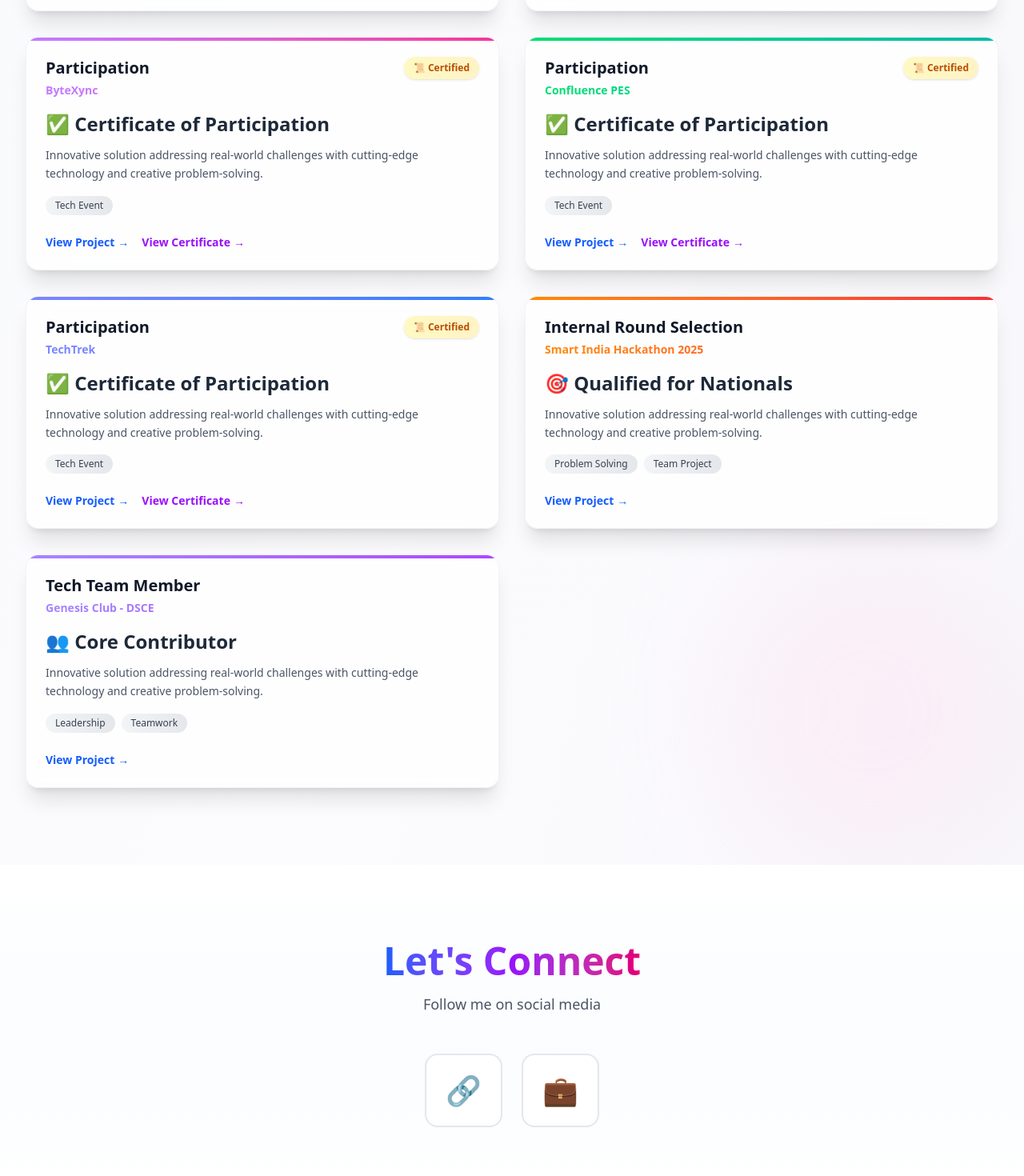
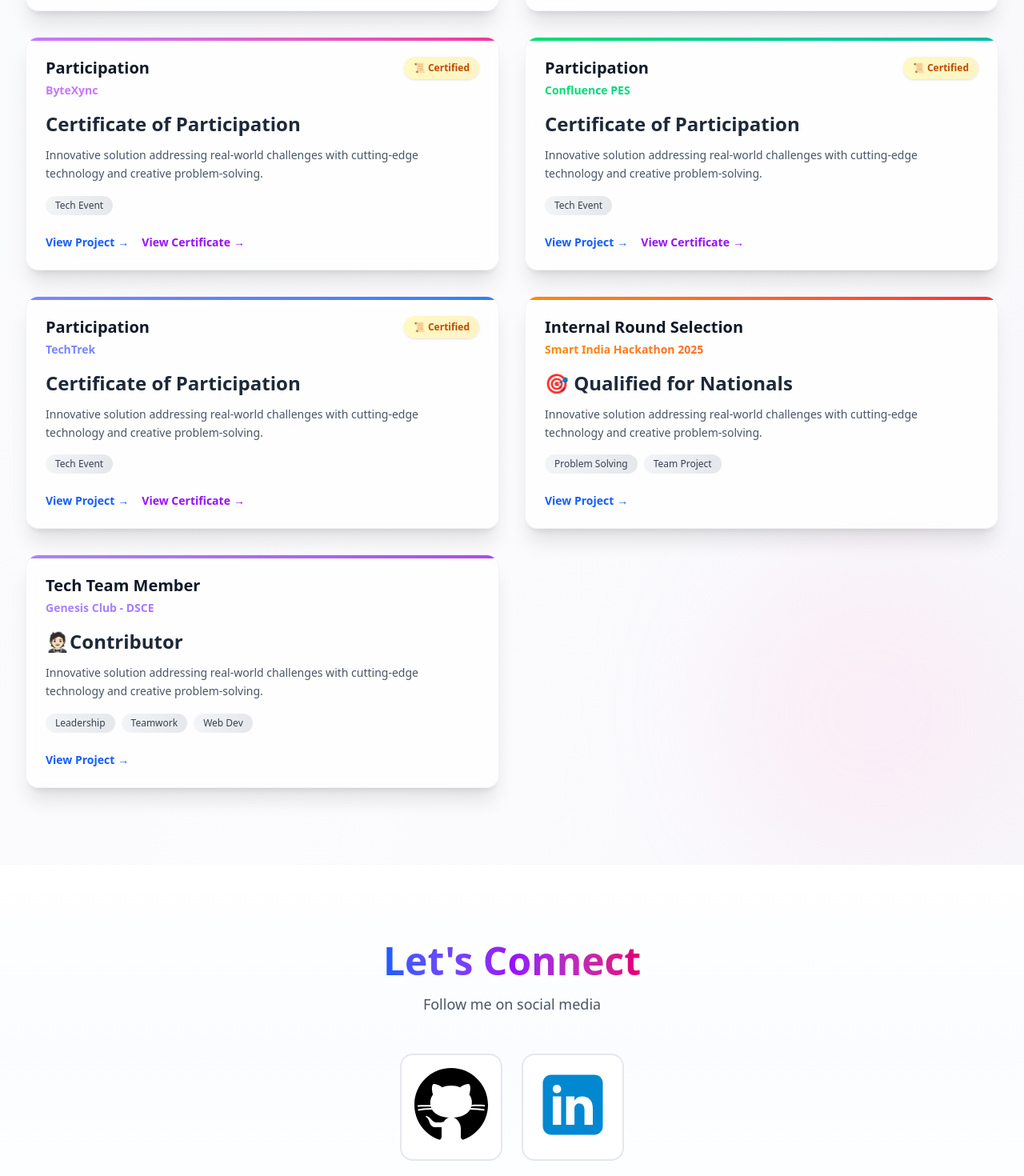
Before and after one commit to anshu2k24/Anshuman-Pati-portfolio, a Next.js app: page / in a window 1280 px wide. Shown: the part 3500-4970 px from the top of the page at 80% size. Built offline with nearby package versions, Linux system fonts and the light colour scheme.

Commit message:
updated icons, ssocial links

```diff
--- a/app/components/Hackathons.jsx
+++ b/app/components/Hackathons.jsx
@@ -3,12 +3,12 @@
 export default function Hackathons() {
   const hackathons = [
     { event: "MakerBlitz Hackathon", project: "EcoAi", achievement: "🥇 Appreciation Prize", tech: ["AI/ML", "Sustainability"], certificate: true, color: "from-yellow-400 to-orange-500" },
-    { event: "CypherQuest", project: "Participation", achievement: "✅ Certificate of Participation", tech: ["Tech Event"], certificate: true, color: "from-blue-400 to-cyan-500" },
-    { event: "ByteXync", project: "Participation", achievement: "✅ Certificate of Participation", tech: ["Tech Event"], certificate: true, color: "from-purple-400 to-pink-500" },
-    { event: "Confluence PES", project: "Participation", achievement: "✅ Certificate of Participation", tech: ["Tech Event"], certificate: true, color: "from-green-400 to-teal-500" },
-    { event: "TechTrek", project: "Participation", achievement: "✅ Certificate of Participation", tech: ["Tech Event"], certificate: true, color: "from-indigo-400 to-blue-500" },
+    { event: "CypherQuest", project: "Participation", achievement: "Certificate of Participation", tech: ["Tech Event"], certificate: true, color: "from-blue-400 to-cyan-500" },
+    { event: "ByteXync", project: "Participation", achievement: "Certificate of Participation", tech: ["Tech Event"], certificate: true, color: "from-purple-400 to-pink-500" },
+    { event: "Confluence PES", project: "Participation", achievement: "Certificate of Participation", tech: ["Tech Event"], certificate: true, color: "from-green-400 to-teal-500" },
+    { event: "TechTrek", project: "Participation", achievement: "Certificate of Participation", tech: ["Tech Event"], certificate: true, color: "from-indigo-400 to-blue-500" },
     { event: "Smart India Hackathon 2025", project: "Internal Round Selection", achievement: "🎯 Qualified for Nationals", tech: ["Problem Solving", "Team Project"], certificate: false, color: "from-orange-400 to-red-500" },
-    { event: "Genesis Club - DSCE", project: "Tech Team Member", achievement: "👥 Core Contributor", tech: ["Leadership", "Teamwork"], certificate: false, color: "from-violet-400 to-purple-500" },
+    { event: "Genesis Club - DSCE", project: "Tech Team Member", achievement: "🤵🏻Contributor", tech: ["Leadership", "Teamwork", "Web Dev"], certificate: false, color: "from-violet-400 to-purple-500" },
   ];
 
   return (
--- a/app/components/Socials.jsx
+++ b/app/components/Socials.jsx
@@ -2,8 +2,49 @@
 
 export default function Socials() {
   const socials = [
-    { name: "GitHub", icon: "🔗", url: "https://github.com/anshu2k24", color: "hover:bg-gray-800 hover:text-white", gradient: "from-gray-700 to-gray-900" },
-    { name: "LinkedIn", icon: "💼", url: "https://www.linkedin.com/in/anshuman-pati-5575bb34a/", color: "hover:bg-blue-600 hover:text-white", gradient: "from-blue-500 to-blue-700" }
+    {
+      name: "GitHub",
+      icon: (
+        <svg
+          xmlns="http://www.w3.org/2000/svg"
+          x="0px"
+          y="0px"
+          width="100"
+          height="100"
+          viewBox="0 0 50 50"
+        >
+          <path d="M17.791,46.836C18.502,46.53,19,45.823,19,45v-5.4c0-0.197,0.016-0.402,0.041-0.61C19.027,38.994,19.014,38.997,19,39 c0,0-3,0-3.6,0c-1.5,0-2.8-0.6-3.4-1.8c-0.7-1.3-1-3.5-2.8-4.7C8.9,32.3,9.1,32,9.7,32c0.6,0.1,1.9,0.9,2.7,2c0.9,1.1,1.8,2,3.4,2 c2.487,0,3.82-0.125,4.622-0.555C21.356,34.056,22.649,33,24,33v-0.025c-5.668-0.182-9.289-2.066-10.975-4.975 c-3.665,0.042-6.856,0.405-8.677,0.707c-0.058-0.327-0.108-0.656-0.151-0.987c1.797-0.296,4.843-0.647,8.345-0.714 c-0.112-0.276-0.209-0.559-0.291-0.849c-3.511-0.178-6.541-0.039-8.187,0.097c-0.02-0.332-0.047-0.663-0.051-0.999 c1.649-0.135,4.597-0.27,8.018-0.111c-0.079-0.5-0.13-1.011-0.13-1.543c0-1.7,0.6-3.5,1.7-5c-0.5-1.7-1.2-5.3,0.2-6.6 c2.7,0,4.6,1.3,5.5,2.1C21,13.4,22.9,13,25,13s4,0.4,5.6,1.1c0.9-0.8,2.8-2.1,5.5-2.1c1.5,1.4,0.7,5,0.2,6.6c1.1,1.5,1.7,3.2,1.6,5 c0,0.484-0.045,0.951-0.11,1.409c3.499-0.172,6.527-0.034,8.204,0.102c-0.002,0.337-0.033,0.666-0.051,0.999 c-1.671-0.138-4.775-0.28-8.359-0.089c-0.089,0.336-0.197,0.663-0.325,0.98c3.546,0.046,6.665,0.389,8.548,0.689 c-0.043,0.332-0.093,0.661-0.151,0.987c-1.912-0.306-5.171-0.664-8.879-0.682C35.112,30.873,31.557,32.75,26,32.969V33 c2.6,0,5,3.9,5,6.6V45c0,0.823,0.498,1.53,1.209,1.836C41.37,43.804,48,35.164,48,25C48,12.318,37.683,2,25,2S2,12.318,2,25 C2,35.164,8.63,43.804,17.791,46.836z"></path>
+        </svg>
+      ),
+      url: "https://github.com/anshu2k24",
+      color: "hover:bg-gray-800 hover:text-white",
+      gradient: "from-gray-100 to-gray-200",
+    },
+    {
+      name: "LinkedIn",
+      icon: (
+        <svg
+          xmlns="http://www.w3.org/2000/svg"
+          x="0px"
+          y="0px"
+          width="100"
+          height="100"
+          viewBox="0 0 48 48"
+        >
+          <path
+            fill="#0288D1"
+            d="M42,37c0,2.762-2.238,5-5,5H11c-2.761,0-5-2.238-5-5V11c0-2.762,2.239-5,5-5h26c2.762,0,5,2.238,5,5V37z"
+          ></path>
+          <path
+            fill="#FFF"
+            d="M12 19H17V36H12zM14.485 17h-.028C12.965 17 12 15.888 12 14.499 12 13.08 12.995 12 14.514 12c1.521 0 2.458 1.08 2.486 2.499C17 15.887 16.035 17 14.485 17zM36 36h-5v-9.099c0-2.198-1.225-3.698-3.192-3.698-1.501 0-2.313 1.012-2.707 1.99C24.957 25.543 25 26.511 25 27v9h-5V19h5v2.616C25.721 20.5 26.85 19 29.738 19c3.578 0 6.261 2.25 6.261 7.274L36 36 36 36z"
+          ></path>
+        </svg>
+      ),
+      url: "https://www.linkedin.com/in/anshuman-pati-5575bb34a/",
+      color: "hover:bg-blue-600 hover:text-white",
+      gradient: "from-blue-50 to-blue-100",
+    },
   ];
 
   return (
@@ -11,15 +52,28 @@
       <div className="absolute inset-0 bg-gradient-to-b from-transparent via-blue-50/30 to-transparent"></div>
       <div className="max-w-7xl mx-auto px-4 sm:px-6 lg:px-8 text-center relative z-10">
         <h2 className="text-4xl md:text-5xl font-extrabold mb-4">
-          <span className="bg-clip-text text-transparent bg-gradient-to-r from-blue-600 via-purple-600 to-pink-600">Let&apos;s Connect</span>
+          <span className="bg-clip-text text-transparent bg-gradient-to-r from-blue-600 via-purple-600 to-pink-600">
+            Let&apos;s Connect
+          </span>
         </h2>
         <p className="text-gray-600 mb-12 text-lg">Follow me on social media</p>
         <div className="flex justify-center gap-6">
           {socials.map((social, index) => (
-            <a key={index} href={social.url} title={social.name} className={`group relative bg-white hover:shadow-2xl p-6 rounded-2xl transition-all duration-500 transform hover:scale-110 border-2 border-gray-200 hover:border-transparent ${social.color} overflow-hidden`}>
-              <div className={`absolute inset-0 bg-gradient-to-br ${social.gradient} opacity-0 group-hover:opacity-100 transition-opacity duration-500`}></div>
-              <span className="relative text-4xl group-hover:scale-125 transition-transform duration-500 inline-block">{social.icon}</span>
-              <div className={`absolute inset-0 bg-gradient-to-br ${social.gradient} opacity-0 group-hover:opacity-30 blur-xl transition-opacity duration-500`}></div>
+            <a
+              key={index}
+              href={social.url}
+              title={social.name}
+              className={`group relative bg-white hover:shadow-2xl p-3 rounded-2xl transition-all duration-500 transform hover:scale-110 border-2 border-gray-200 hover:border-transparent ${social.color} overflow-hidden`}
+            >
+              <div
+                className={`absolute inset-0 bg-gradient-to-br ${social.gradient} opacity-0 group-hover:opacity-100 transition-opacity duration-500`}
+              ></div>
+              <span className="relative text-4xl group-hover:scale-125 transition-transform duration-500 inline-block">
+                {social.icon}
+              </span>
+              <div
+                className={`absolute inset-0 bg-gradient-to-br ${social.gradient} opacity-0 group-hover:opacity-30 blur-xl transition-opacity duration-500`}
+              ></div>
             </a>
           ))}
         </div>
```
